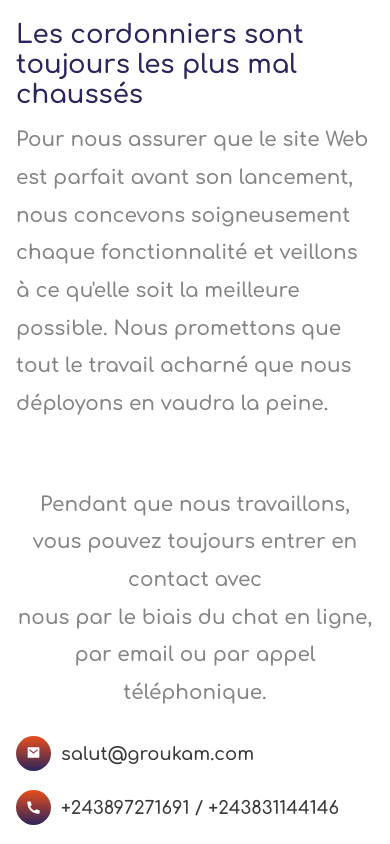
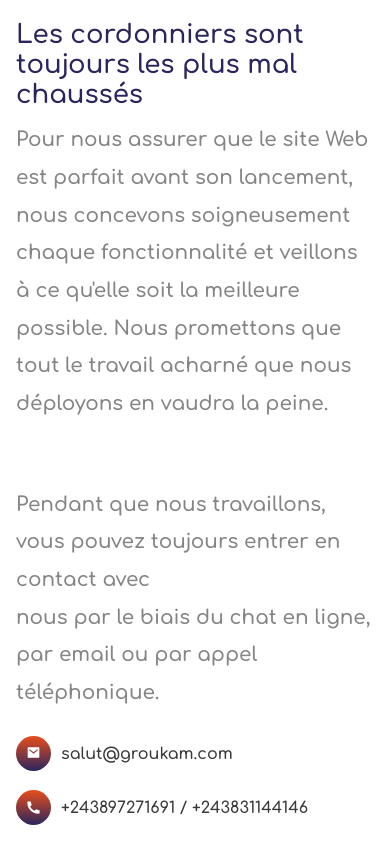
Before and after one commit to JoeMayinzi/coming-soon-groukam, a plain HTML site: page index.html in a window 390 px wide. Shown: the part 446-1290 px from the top of the page. Drawn offline with nearby package versions, Linux system fonts and the light colour scheme; a script that the page names is missing.

Commit message:
modify : elements font-size

```diff
--- a/css/main.css
+++ b/css/main.css
@@ -74,7 +74,7 @@ ul {
 
 .social-links ul li span {
   color: rgba(58, 58, 58, 1) !important;
-  font-size: 18px !important;
+  font-size: 18px;
 }
 
 .social-links ul li a svg {
@@ -83,6 +83,10 @@ ul {
 
 @media only screen and (max-width: 767px) {
   .container {
+    text-align: start;
+  }
+
+  .contact {
     text-align: start;
   }
 
@@ -103,4 +107,8 @@ ul {
   .social-links ul li {
     margin-bottom: 16px;
   }
+
+  .social-links ul li span {
+    font-size: 16px;
+  }
 }
```
